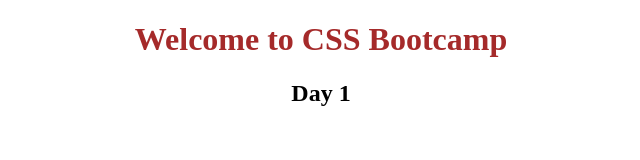
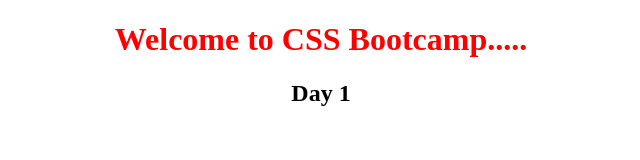
Before and after one commit to khushboo190/CSS-Bootcamp, a plain HTML site: page Day1/index.html in a window 1280 px wide. Shown: the whole page, without its empty margins (319-959 px from the left). Drawn offline with Linux system fonts and the light colour scheme.

Commit message:
Changing title style

```diff
--- a/Day1/index.html
+++ b/Day1/index.html
@@ -9,7 +9,7 @@
 
 </head>
 <body>
-    <h1 class="title center"> Welcome to CSS Bootcamp </h1>
+    <h1 class="title center"> Welcome to CSS Bootcamp..... </h1>
     <h2 class="center"> Day 1 </h2>
     <!-- ctrl+/ for comment -->
      <!-- BOX Model -->
--- a/Day1/style.css
+++ b/Day1/style.css
@@ -1,6 +1,6 @@
 /* classname always starts with . */
 .title{
-    color: brown;
+    color: red;
 }
 .center{
     text-align: center;
```
